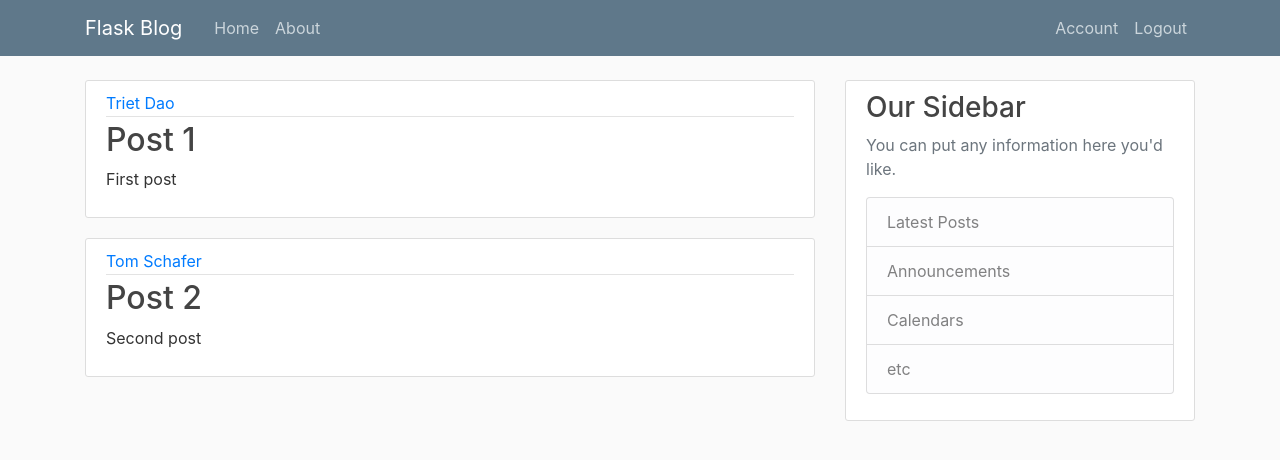
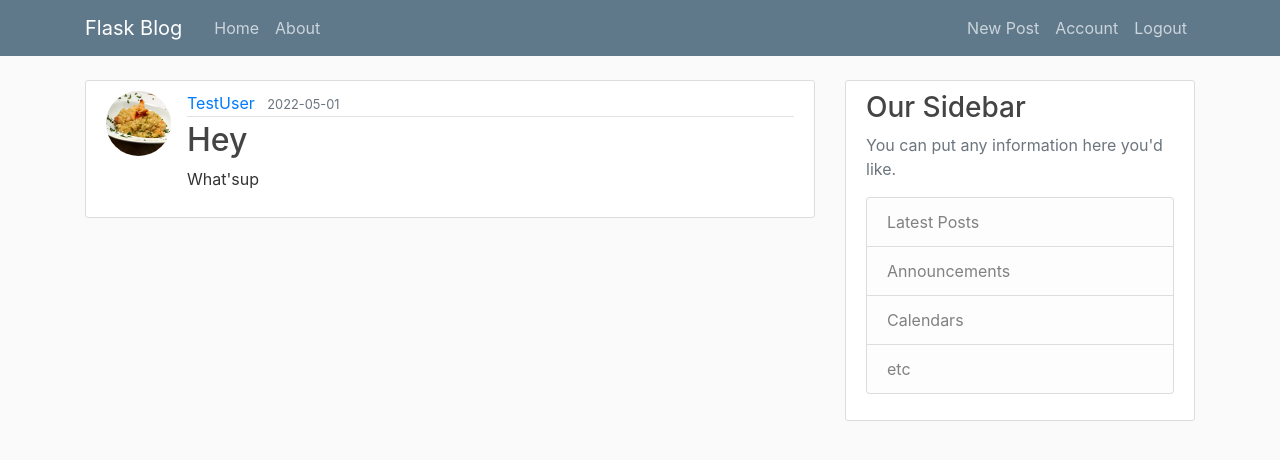
Before and after one commit to daotm/CS_flask_tutorial, a Flask app: page / in a window 1280 px wide. Shown: the top 460 px of the page. Run offline with Flask 2, Linux system fonts and the light colour scheme; a user stored in the database is signed in; data comes from the database, SQL or seed files in the repository; both versions use the stored data as it was after the commit.

Commit message:
New Post display added

```diff
--- a/flashblog/routes.py
+++ b/flashblog/routes.py
@@ -3,31 +3,16 @@
 from PIL import Image
 from flask import render_template, url_for, flash, redirect, request
 from flashblog import app, db, bcrypt
-from flashblog.forms import RegistrationForm, LoginForm, UpdateAccountForm
+from flashblog.forms import RegistrationForm, LoginForm, UpdateAccountForm, PostForm
 from flashblog.models import User, Post
 from flask_login import login_user, current_user, logout_user, login_required
-
-posts = [
-    {
-        'author': 'Triet Dao',
-        'title': 'Post 1',
-        'content': 'First post',
-        'date_post': 'April 22, 2022'
-    },
-    {
-        'author': 'Tom Schafer',
-        'title': 'Post 2',
-        'content': 'Second post',
-        'date_post': 'April 25, 2018'
-    },
-]
-
 
 
 
 @app.route("/")
 @app.route("/home")
 def home():
+    posts = Post.query.all()
     return render_template('home.html', posts=posts)
 
 
@@ -105,3 +90,16 @@
         form.email.data = current_user.email
     image_file = url_for('static', filename='profile_pics/' + current_user.image_file)
     return render_template('account.html', title='Account', image_file=image_file, form=form)
+
+
+@app.route("/post/new", methods=['GET','POST'])
+@login_required
+def new_post():
+    form = PostForm()
+    if form.validate_on_submit():
+        flash(f'Your post has been created!', 'success')
+        post = Post(title=form.title.data, content=form.content.data, author=current_user)
+        db.session.add(post)
+        db.session.commit()
+        return redirect(url_for('home'))
+    return render_template('create_post.html', form = form)
--- a/flashblog/templates/home.html
+++ b/flashblog/templates/home.html
@@ -4,10 +4,11 @@
     {% for post in posts %}
 
     <article class="media content-section">
+      <img class="rounded-circle article-img" src="{{url_for('static', filename='profile_pics/' + post.author.image_file) }}">
       <div class="media-body">
         <div class="article-metadata">
-            <a class="mr-2" href="#">{{ post.author }}</a>
-            <small class="text-muted">{{ post.date_posted }}</small>
+            <a class="mr-2" href="#">{{ post.author.username }}</a>
+            <small class="text-muted">{{ post.date_posted.strftime('%Y-%m-%d') }}</small>
         </div>
         <h2><a class="article-title" href="#">{{ post.title }}</a></h2>
         <p class="article-content">{{ post.content }}</p>
--- a/flashblog/templates/layout.html
+++ b/flashblog/templates/layout.html
@@ -30,10 +30,11 @@
                 <a class="nav-item nav-link" href=" {{ url_for('home') }}">Home</a>
                 <a class="nav-item nav-link" href="{{ url_for('about') }}">About</a>
               </div>
+
               <!-- Navbar Right Side -->
-
               <div class="navbar-nav">
                 {% if current_user.is_authenticated %}
+                  <a class="nav-item nav-link" href="{{ url_for('new_post') }}">New Post</a>
                   <a class="nav-item nav-link" href="{{ url_for('account') }}">Account</a>
                   <a class="nav-item nav-link" href="{{ url_for('logout') }}">Logout</a>
                 {% else %}
```
Also changed, not shown: flashblog/forms.py (+11 -1 lines), flashblog/templates/create_post.html (added, +44 -0 lines), flashblog/site.db.
